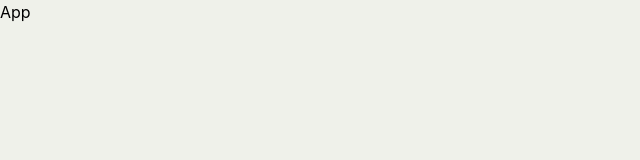
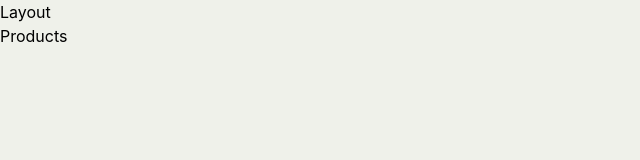
Before and after one commit to ErickRg96/ecommerce-react, a React (Vite) app: page /products in a window 1280 px wide. Shown: the top 160 px of the page, without its empty margins (0-640 px from the left). Built offline with nearby package versions, Linux system fonts and the light colour scheme.

Commit message:
feat(*): Configure router

```diff
--- a/package.json
+++ b/package.json
@@ -12,6 +12,7 @@
         "postcss": "^8.4.6",
         "react": "^17.0.2",
         "react-dom": "^17.0.2",
+        "react-router-dom": "^6.2.1",
         "tailwindcss": "^3.0.22"
     },
     "devDependencies": {
--- a/src/App.jsx
+++ b/src/App.jsx
@@ -1,5 +1,25 @@
+import { BrowserRouter, Routes, Route } from "react-router-dom";
+import Layout from "./layout/Layout";
+import Home from "./pages/Home";
+import Products from "./pages/Products";
+import Product from "./pages/Product";
+import Cart from "./pages/Cart";
+import NotFound from "./pages/NotFound";
+
 const App = () => {
-    return <div className="App">App</div>;
+    return (
+        <BrowserRouter>
+            <Routes>
+                <Route path="/" element={<Layout />}>
+                    <Route index element={<Home />} />
+                    <Route path="products" element={<Products />} />
+                    <Route path="product/:id" element={<Product />} />
+                    <Route path="cart" element={<Cart />} />
+                    <Route element={<NotFound />} />
+                </Route>
+            </Routes>
+        </BrowserRouter>
+    );
 };
 
 export default App;
--- /dev/null
+++ b/src/layout/Layout.jsx
@@ -0,0 +1,12 @@
+import { Outlet } from "react-router-dom";
+
+const Layout = () => {
+    return (
+        <>
+            <div>Layout</div>
+            <Outlet />
+        </>
+    );
+};
+
+export default Layout;
--- /dev/null
+++ b/src/pages/Cart.jsx
@@ -0,0 +1,5 @@
+const Cart = () => {
+    return <div>Cart</div>;
+};
+
+export default Cart;
--- /dev/null
+++ b/src/pages/Home.jsx
@@ -0,0 +1,5 @@
+const Home = () => {
+    return <div>Home</div>;
+};
+
+export default Home;
--- /dev/null
+++ b/src/pages/NotFound.jsx
@@ -0,0 +1,5 @@
+const NotFound = () => {
+    return <div>NotFound</div>;
+};
+
+export default NotFound;
--- /dev/null
+++ b/src/pages/Product.jsx
@@ -0,0 +1,5 @@
+const Product = () => {
+    return <div>Product</div>;
+};
+
+export default Product;
--- /dev/null
+++ b/src/pages/Products.jsx
@@ -0,0 +1,5 @@
+const Products = () => {
+    return <div>Products</div>;
+};
+
+export default Products;
```
Also changed, not shown: 1 other file (tests, documents, lock files or other folders).
